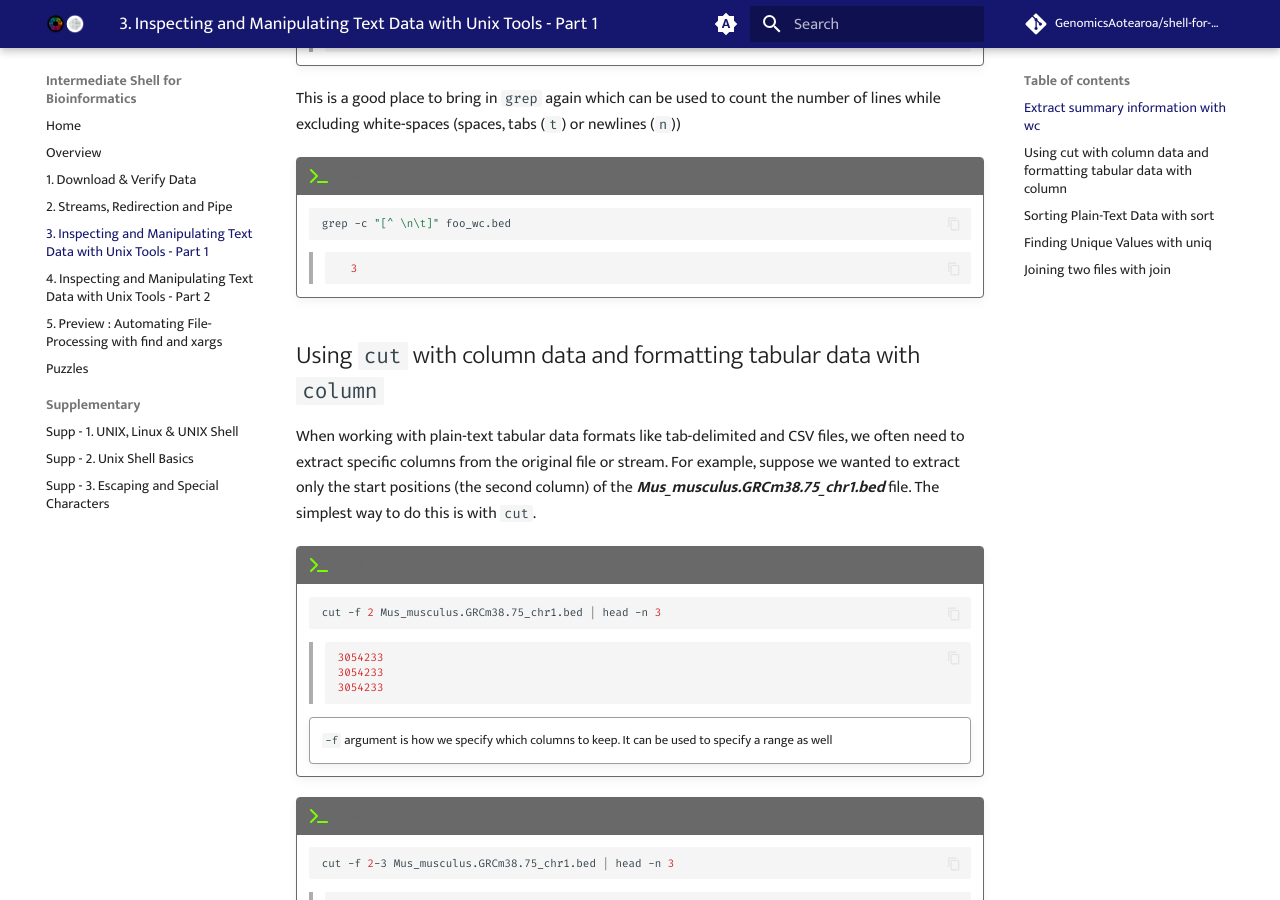
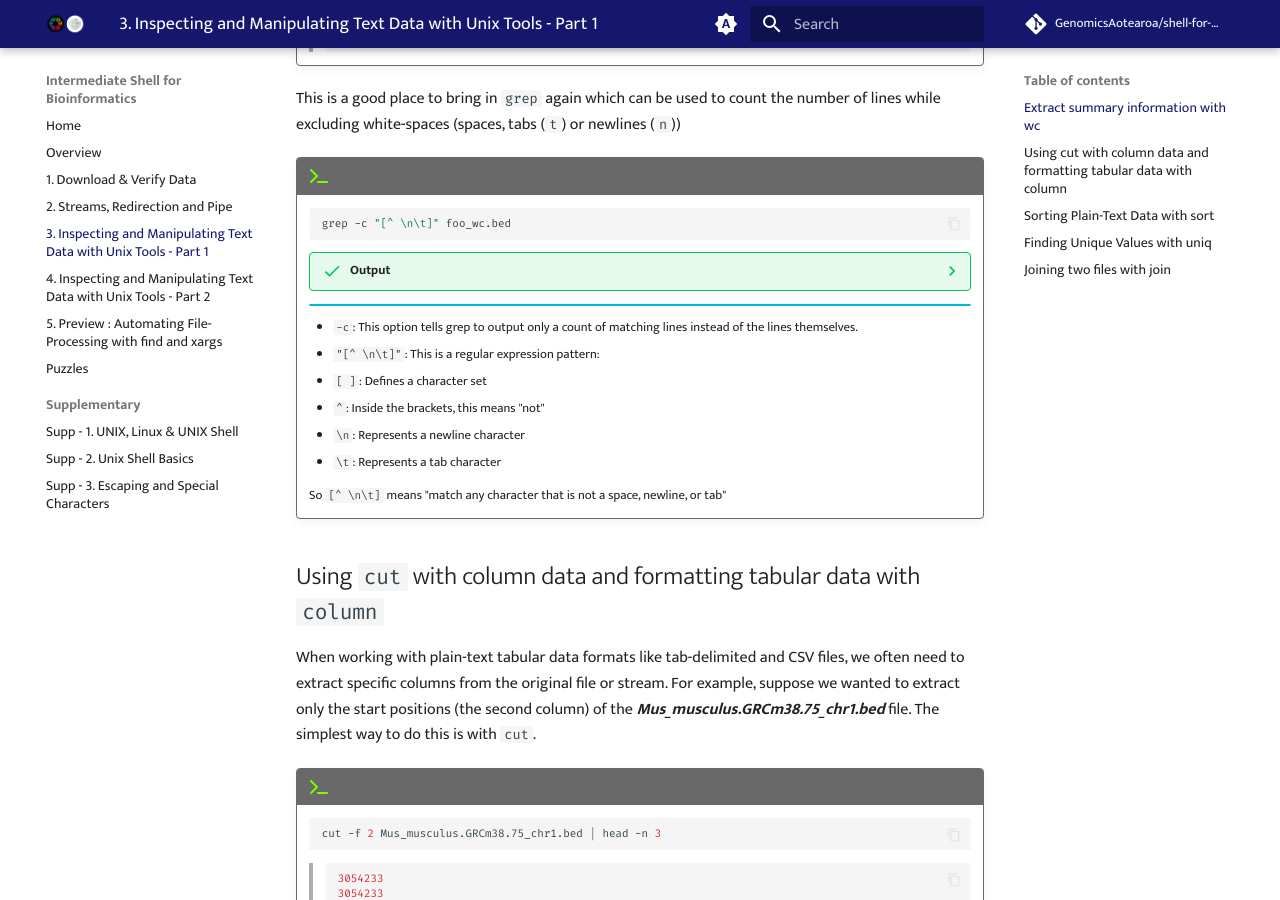
Before and after one commit to GenomicsAotearoa/shell-for-bioinformatics, an MkDocs documentation site: the page built from docs/4_inspectmanipluate.md, in a window 1280 px wide and 900 px high, scrolled down 2220 px. Built offline with MkDocs 1.6.1 and Material for MkDocs 9.7.7, drawn with Linux system fonts in a browser that asks for light colours; comment, search, counter and statistics services are not loaded.

Commit message:
add info section to one of the grep

````diff
--- a/docs/4_inspectmanipluate.md
+++ b/docs/4_inspectmanipluate.md
@@ -152,9 +152,21 @@ This is a good place to bring in `grep` again which can be used to count the num
 
     grep -c "[^ \n\t]" foo_wc.bed
     ```
-    >```bash
-    >  3
-    >```
+    ??? success "Output"
+
+        >```bash
+        >  3
+        >```
+
+    !!! info ""
+    - `-c`: This option tells grep to output only a count of matching lines instead of the lines themselves.
+    - `"[^ \n\t]"`: This is a regular expression pattern:
+    - `[ ]`: Defines a character set
+    - `^`: Inside the brackets, this means "not"
+    - `\n`: Represents a newline character
+    - `\t`: Represents a tab character
+
+    So `[^ \n\t]` means "match any character that is not a space, newline, or tab"
 ## Using `cut` with column data and formatting tabular data with `column`
 
 When working with plain-text tabular data formats like tab-delimited and CSV files, we often need to extract specific columns from the original file or stream. For example, suppose we wanted to extract only the start positions (the second column) of the ***Mus_musculus.GRCm38.75_chr1.bed*** file. The simplest way to do this is with `cut`.
````
